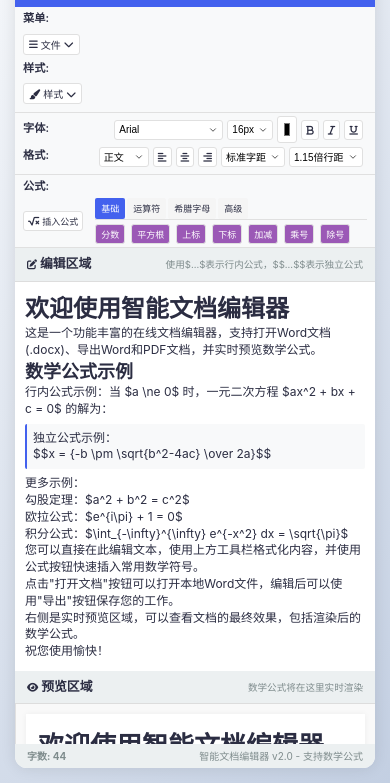
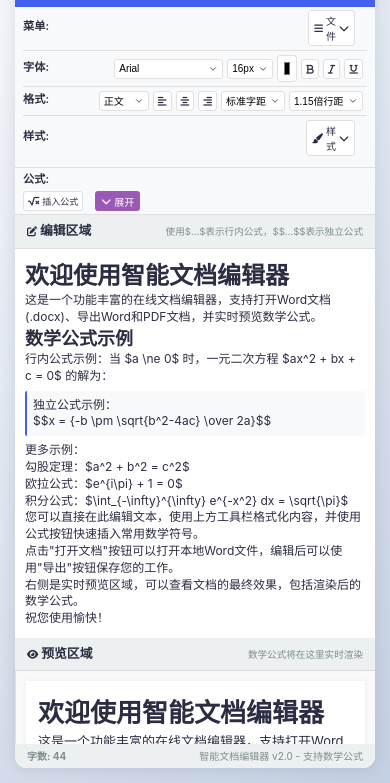
Before and after one commit to trenlay/trenlay.github.io, a plain HTML site: page index.html in a window 390 px wide. Shown: the part 61-844 px from the top of the page. Drawn offline with nearby package versions, Linux system fonts and the light colour scheme; a script that the page names is missing.

Commit message:
Add files via upload

```diff
--- a/index.html
+++ b/index.html
@@ -380,8 +380,8 @@
             display: block;
         }
 
-        /* 菜单和样式在同一行 */
-        .menu-styles-section {
+        /* 合并菜单、字体、格式、样式到一行 */
+        .main-toolbar-section {
             display: flex;
             align-items: center;
             padding: 3px 8px;
@@ -389,36 +389,26 @@
             flex-wrap: wrap;
         }
 
-        .menu-styles-section .toolbar-label {
+        .main-toolbar-section .toolbar-label {
             margin-right: 5px;
         }
 
-        .menu-styles-section .dropdown {
+        .main-toolbar-section .dropdown {
             margin-right: 8px;
         }
 
-        /* 字体与格式在同一行，但分为两部分 */
-        .font-format-section {
+        .menu-part, .font-part, .format-part, .style-part {
             display: flex;
             align-items: center;
-            padding: 3px 8px;
-            border-bottom: 1px solid #e0e0e0;
+            margin-right: 15px;
+            padding-right: 15px;
+            border-right: 1px solid #e0e0e0;
         }
 
-        .font-part, .format-part {
-            display: flex;
-            align-items: center;
-            flex: 1;
-        }
-
-        .font-part {
-            border-right: 1px solid #e0e0e0;
-            padding-right: 8px;
-            margin-right: 8px;
-        }
-
-        .format-part {
-            padding-left: 3px;
+        .style-part {
+            border-right: none;
+            margin-right: 0;
+            padding-right: 0;
         }
 
         /* 数学公式标签页样式 - 竖向排列 */
@@ -465,6 +455,31 @@
             align-content: flex-start;
         }
 
+        /* 可折叠公式栏 */
+        .collapsible {
+            overflow: hidden;
+            transition: max-height 0.3s ease-out;
+        }
+
+        .collapsed {
+            max-height: 0;
+        }
+
+        .expand-btn {
+            background-color: #9b59b6;
+            color: white;
+            border: none;
+            padding: 2px 6px;
+            border-radius: 3px;
+            cursor: pointer;
+            font-size: 10px;
+            margin-left: 8px;
+        }
+
+        .expand-btn:hover {
+            background-color: #8e44ad;
+        }
+
         /* 图标大小调整 */
         .fa, .fas, .far, .fal, .fad, .fab {
             font-size: 10px;
@@ -504,30 +519,23 @@
                 justify-content: center;
             }
 
-            .menu-styles-section {
+            .main-toolbar-section {
                 flex-direction: column;
                 align-items: flex-start;
             }
 
-            .menu-styles-section .dropdown {
-                margin-bottom: 4px;
-            }
-
-            .font-format-section {
-                flex-direction: column;
-                align-items: flex-start;
-            }
-
-            .font-part, .format-part {
+            .menu-part, .font-part, .format-part, .style-part {
                 width: 100%;
                 border-right: none;
                 padding-right: 0;
                 margin-right: 0;
                 margin-bottom: 4px;
+                padding-bottom: 4px;
+                border-bottom: 1px solid #e0e0e0;
             }
 
-            .format-part {
-                padding-left: 0;
+            .style-part {
+                border-bottom: none;
             }
 
             .formula-tabs-container {
@@ -557,8 +565,9 @@
         </header>
 
         <div class="toolbar">
-            <!-- 菜单栏和样式栏在同一行 -->
-            <div class="menu-styles-section">
+            <!-- 菜单、字体、格式、样式合并到一行 -->
+            <div class="main-toolbar-section">
+                <div class="menu-part">
                     <span class="toolbar-label">菜单:</span>
                     <div class="dropdown">
                         <button class="dropdown-btn"><i class="fas fa-bars"></i> 文件 <i class="fas fa-chevron-down"></i></button>
@@ -569,21 +578,8 @@
                             <button id="exportBtn"><i class="fas fa-file-export"></i> 导出</button>
                         </div>
                     </div>
-
-                <span class="toolbar-label">样式:</span>
-                <div class="dropdown">
-                    <button class="dropdown-btn"><i class="fas fa-paint-brush"></i> 样式 <i class="fas fa-chevron-down"></i></button>
-                    <div class="dropdown-content">
-                        <button id="questionBtn" class="style-btn"><i class="fas fa-question-circle"></i> 题目</button>
-                        <button id="answerBtn" class="style-btn"><i class="fas fa-check-circle"></i> 答案</button>
-                        <button id="analysisBtn" class="style-btn"><i class="fas fa-lightbulb"></i> 解析</button>
-                        <button id="tagBtn" class="style-btn"><i class="fas fa-tag"></i> 标签</button>
-                    </div>
-                </div>
                 </div>
 
-            <!-- 字体与格式栏在同一行但分为两部分 -->
-            <div class="font-format-section">
                 <div class="font-part">
                     <span class="toolbar-label">字体:</span>
                     <select id="fontFamily">
@@ -606,16 +602,6 @@
                         <option value="20px">20px</option>
                         <option value="22px">22px</option>
                         <option value="24px">24px</option>
-                        <option value="26px">26px</option>
-                        <option value="28px">28px</option>
-                        <option value="30px">30px</option>
-                        <option value="32px">32px</option>
-                        <option value="36px">36px</option>
-                        <option value="40px">40px</option>
-                        <option value="48px">48px</option>
-                        <option value="56px">56px</option>
-                        <option value="64px">64px</option>
-                        <option value="72px">72px</option>
                     </select>
 
                     <input type="color" id="fontColor" title="字体颜色">
@@ -642,24 +628,36 @@
                         <option value="normal">标准字距</option>
                         <option value="1px">紧凑</option>
                         <option value="2px">宽松</option>
-                        <option value="3px">很宽松</option>
                     </select>
 
                     <select id="lineHeight">
                         <option value="1">单倍行距</option>
                         <option value="1.15" selected>1.15倍行距</option>
                         <option value="1.5">1.5倍行距</option>
-                        <option value="2">双倍行距</option>
                     </select>
+                </div>
+
+                <div class="style-part">
+                    <span class="toolbar-label">样式:</span>
+                    <div class="dropdown">
+                        <button class="dropdown-btn"><i class="fas fa-paint-brush"></i> 样式 <i class="fas fa-chevron-down"></i></button>
+                        <div class="dropdown-content">
+                            <button id="questionBtn" class="style-btn"><i class="fas fa-question-circle"></i> 题目</button>
+                            <button id="answerBtn" class="style-btn"><i class="fas fa-check-circle"></i> 答案</button>
+                            <button id="analysisBtn" class="style-btn"><i class="fas fa-lightbulb"></i> 解析</button>
+                            <button id="tagBtn" class="style-btn"><i class="fas fa-tag"></i> 标签</button>
+                        </div>
+                    </div>
                 </div>
             </div>
 
-            <!-- 数学公式栏 - 竖向分页标签形式 -->
+            <!-- 数学公式栏 - 可折叠 -->
             <div class="toolbar-section">
                 <span class="toolbar-label">公式:</span>
                 <button id="insertFormulaBtn"><i class="fas fa-square-root-alt"></i> 插入公式</button>
+                <button id="toggleFormulaBtn" class="expand-btn"><i class="fas fa-chevron-down"></i> 展开</button>
 
-                <div class="formula-tabs-container">
+                <div class="formula-tabs-container collapsible collapsed" id="formulaContainer">
                     <div class="formula-tabs">
                         <button class="formula-tab active" data-tab="basic">基础</button>
                         <button class="formula-tab" data-tab="operators">运算符</button>
@@ -870,6 +868,8 @@
         const saveBtn = document.getElementById('saveBtn');
         const wordCount = document.getElementById('wordCount');
         const insertFormulaBtn = document.getElementById('insertFormulaBtn');
+        const toggleFormulaBtn = document.getElementById('toggleFormulaBtn');
+        const formulaContainer = document.getElementById('formulaContainer');
 
         // 工具栏按钮
         const boldBtn = document.getElementById('boldBtn');
@@ -1062,6 +1062,17 @@
                 // 显示当前标签内容
                 document.getElementById(`${tabId}-tab`).classList.add('active');
             });
+        });
+
+        // 公式栏折叠/展开功能
+        toggleFormulaBtn.addEventListener('click', () => {
+            formulaContainer.classList.toggle('collapsed');
+
+            if (formulaContainer.classList.contains('collapsed')) {
+                toggleFormulaBtn.innerHTML = '<i class="fas fa-chevron-down"></i> 展开';
+            } else {
+                toggleFormulaBtn.innerHTML = '<i class="fas fa-chevron-up"></i> 折叠';
+            }
         });
 
         closeFormulaHelpBtn.addEventListener('click', () => {
```
Lines whose indentation alone changed are shown as unchanged.
